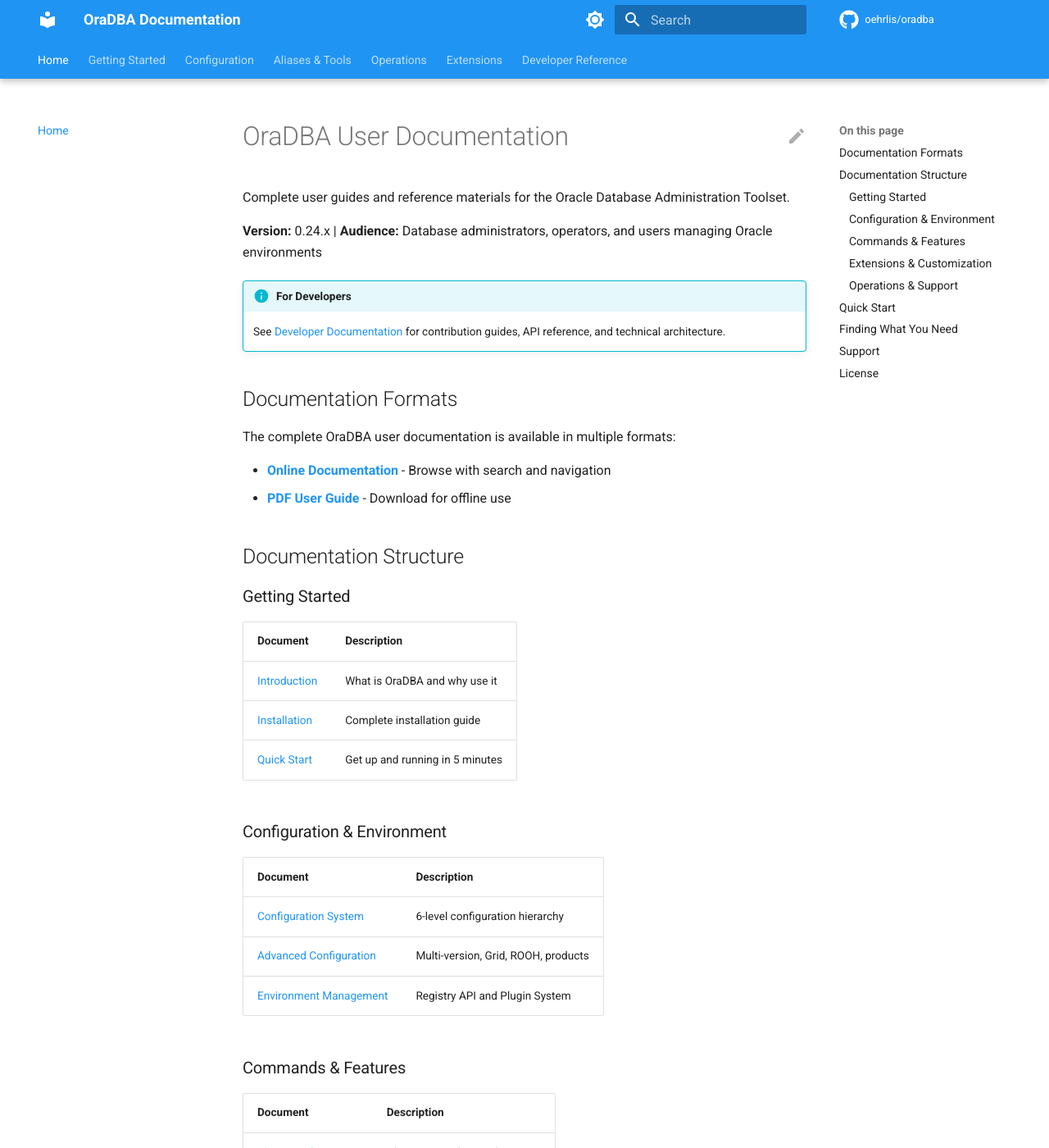
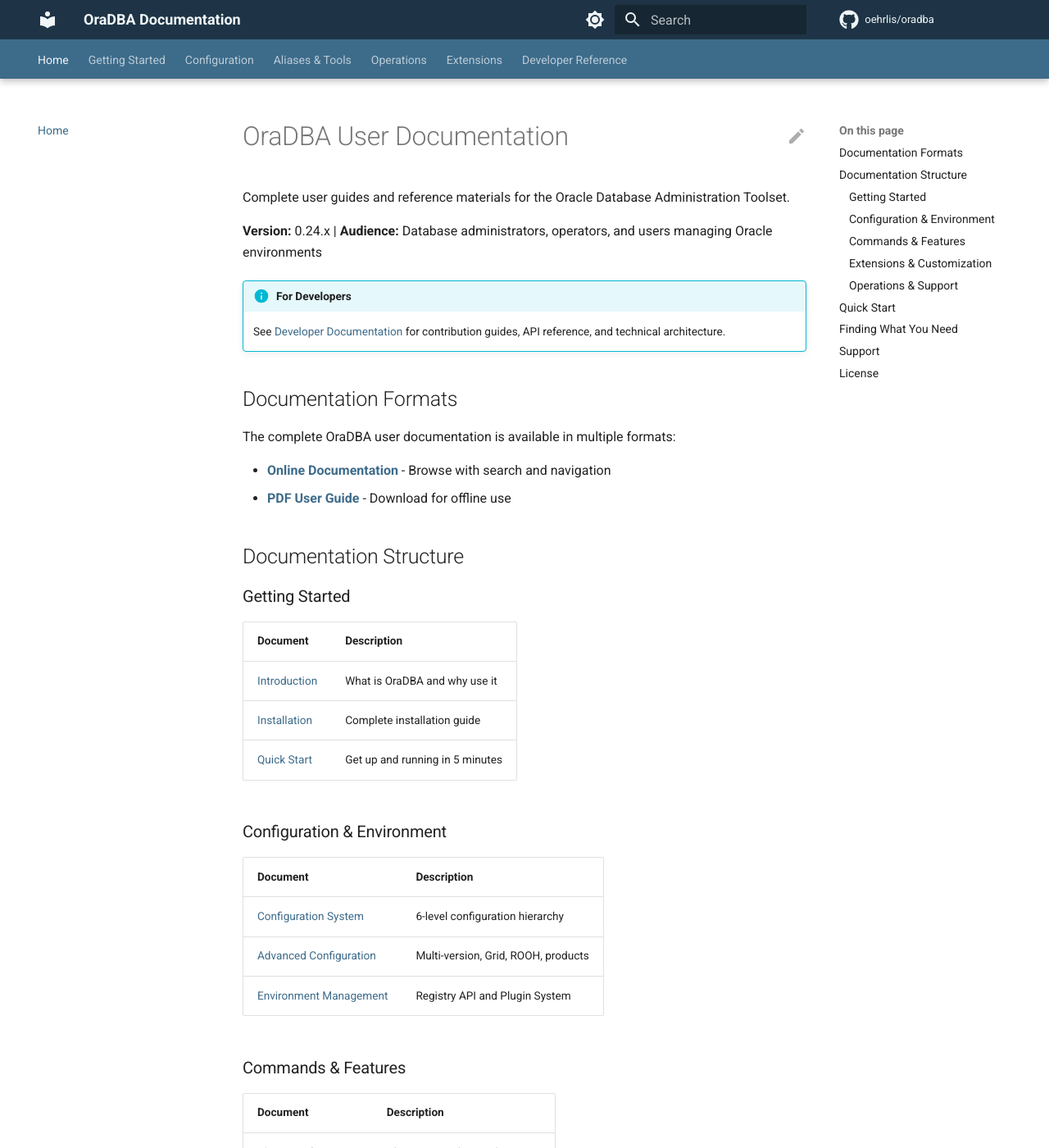
Before and after one commit to oehrlis/oradba, an MkDocs documentation site: the page built from src/doc/index.md, in a window 1280 px wide and 1400 px high. Shown: the whole window at 82% size. Built offline with MkDocs 1.6.1 and Material for MkDocs 9.7.7, drawn with Linux system fonts in a browser that asks for light colours; comment, search, counter and statistics services are not loaded; the version menu is left out.

```diff
--- a/mkdocs.yml
+++ b/mkdocs.yml
@@ -18,20 +18,18 @@
   name: material
   language: en
   palette:
-    # Light mode (default)
     - scheme: default
-      primary: blue
-      accent: light blue
+      primary: custom
+      accent: custom
       toggle:
         icon: material/brightness-7
-        name: Switch to dark mode
-    # Dark mode
+        name: Dark mode
     - scheme: slate
-      primary: blue
-      accent: light blue
+      primary: custom
+      accent: custom
       toggle:
         icon: material/brightness-4
-        name: Switch to light mode
+        name: Light mode
 
   font:
     text: Roboto
@@ -139,6 +137,9 @@
       - Scripts & Commands: api/scripts.md
       - Function Index: api/function-index.md
 
+extra_css:
+  - stylesheets/extra.css
+
 # Extra configuration
 extra:
   version:
--- a/src/doc/stylesheets/extra.css
+++ b/src/doc/stylesheets/extra.css
@@ -1,8 +1,31 @@
-/* Custom styles for OraDBA documentation */
+/* oradba.ch brand colors — derived from oradba-rss-logo.png color palette
+   BG_DARK   #1E3446  dark slate blue  (logo background / header)
+   BG_MID    #3D6B8A  warm steel blue  (primary)
+   ICE_LIGHT #A8C8D8  ice blue         (accent / highlights)
+   WHITE     #F0F5F8  near white       (text on dark bg)
+*/
 
+/* Light mode */
 :root {
-  --md-primary-fg-color: #ff6f00;
-  --md-accent-fg-color: #ff9800;
+  --md-primary-fg-color:        #3D6B8A;
+  --md-primary-fg-color--light: #A8C8D8;
+  --md-primary-fg-color--dark:  #1E3446;
+  --md-accent-fg-color:         #3D6B8A;
+  --md-primary-bg-color:        #F0F5F8;
+}
+
+/* Dark mode */
+[data-md-color-scheme="slate"] {
+  --md-primary-fg-color:        #A8C8D8;
+  --md-primary-fg-color--light: #C8DDE8;
+  --md-primary-fg-color--dark:  #3D6B8A;
+  --md-accent-fg-color:         #A8C8D8;
+  --md-default-bg-color:        #1A2D3F;
+}
+
+/* Header — dark slate blue in both modes */
+.md-header {
+  background-color: #1E3446;
 }
 
 /* Enhanced code blocks */
```
